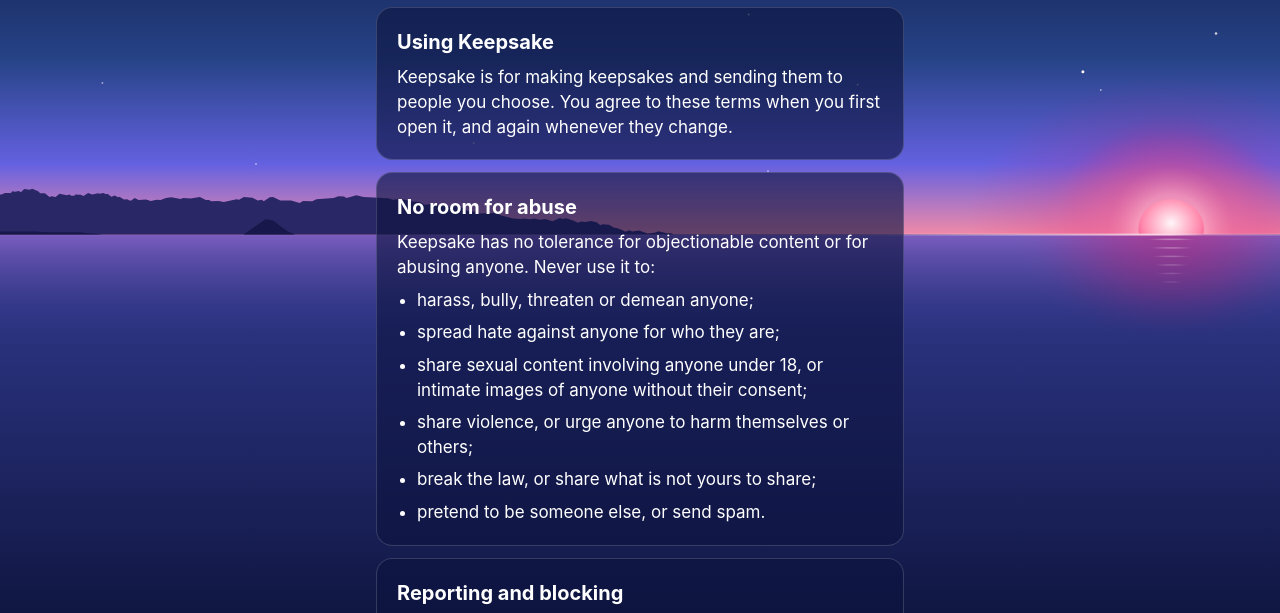
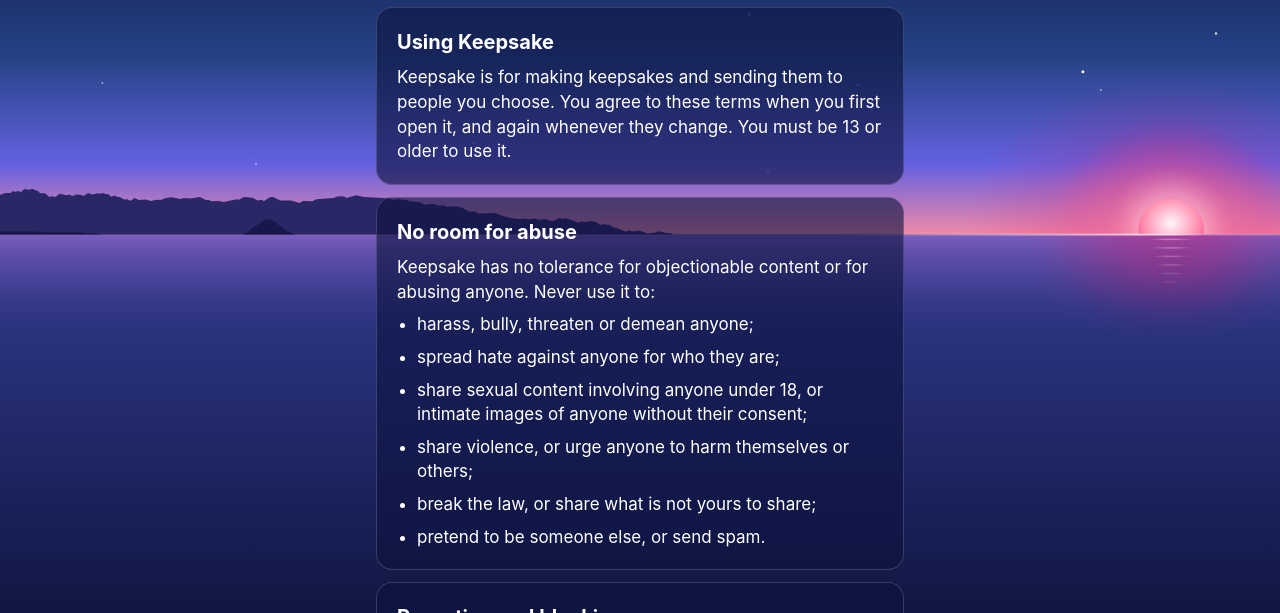
Before and after one commit to Compost-Ben/keepsake-web, a plain HTML site: page terms.html in a window 1280 px wide. Shown: the part 118-731 px from the top of the page. Drawn offline with Linux system fonts and the light colour scheme.

Commit message:
Minimum age 13, link card line

```diff
--- a/terms.html
+++ b/terms.html
@@ -46,7 +46,7 @@
 <h1>Terms</h1>
 <section>
   <h2>Using Keepsake</h2>
-  <p>Keepsake is for making keepsakes and sending them to people you choose. You agree to these terms when you first open it, and again whenever they change.</p>
+  <p>Keepsake is for making keepsakes and sending them to people you choose. You agree to these terms when you first open it, and again whenever they change. You must be 13 or older to use it.</p>
 </section>
 <section>
   <h2>No room for abuse</h2>
```
Also changed, not shown: invite/index.html (+1 -1 lines).
